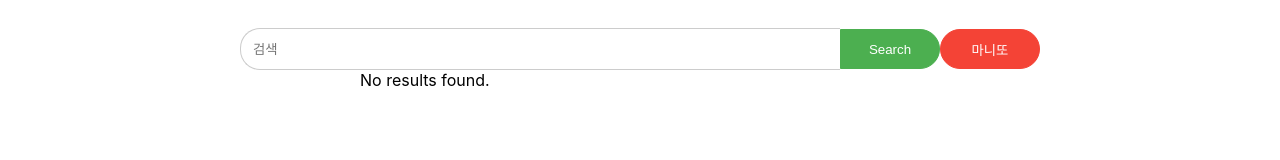
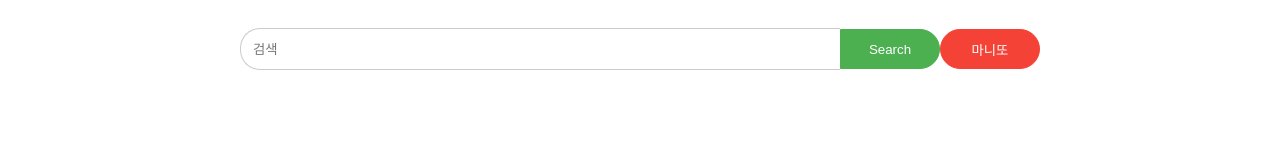
Before and after one commit to seong01394/book-123, a React (Create React App) app in the folder book-frontend/: page / in a window 1280 px wide. Shown: the part 364-524 px from the top of the page. Built offline with nearby package versions, Linux system fonts and the light colour scheme; a web font is replaced by a local one.

Commit message:
no result found 삭제

```diff
--- a/book-frontend/src/views/SearchPage/ThreeS/style.css
+++ b/book-frontend/src/views/SearchPage/ThreeS/style.css
@@ -303,7 +303,7 @@
 .section-b {
   width: 80px;
   height: 80px;
-  background-image: url('../../../assets/5recommend.jpeg');
+  background-image: url('../../../assets/5recommend.jpg');
   background-size: cover;
 }
 
--- a/book-frontend/src/views/SearchPage/Zero/Board.presenter.tsx
+++ b/book-frontend/src/views/SearchPage/Zero/Board.presenter.tsx
@@ -31,7 +31,7 @@ const BoardPresenter: React.FC<IPropsBoardPresenter> = (props) => {
   const renderItems = () => {
     const items = props.isSearch ? props.search : props.data;
     if (items.length === 0) {
-      return <div>{props.error || 'No results found.'}</div>; // 에러 메시지 표시
+      return <div>{props.error || ''}</div>; // 에러 메시지 표시
     }
     return items.map((item: any) => (
       <div
```
